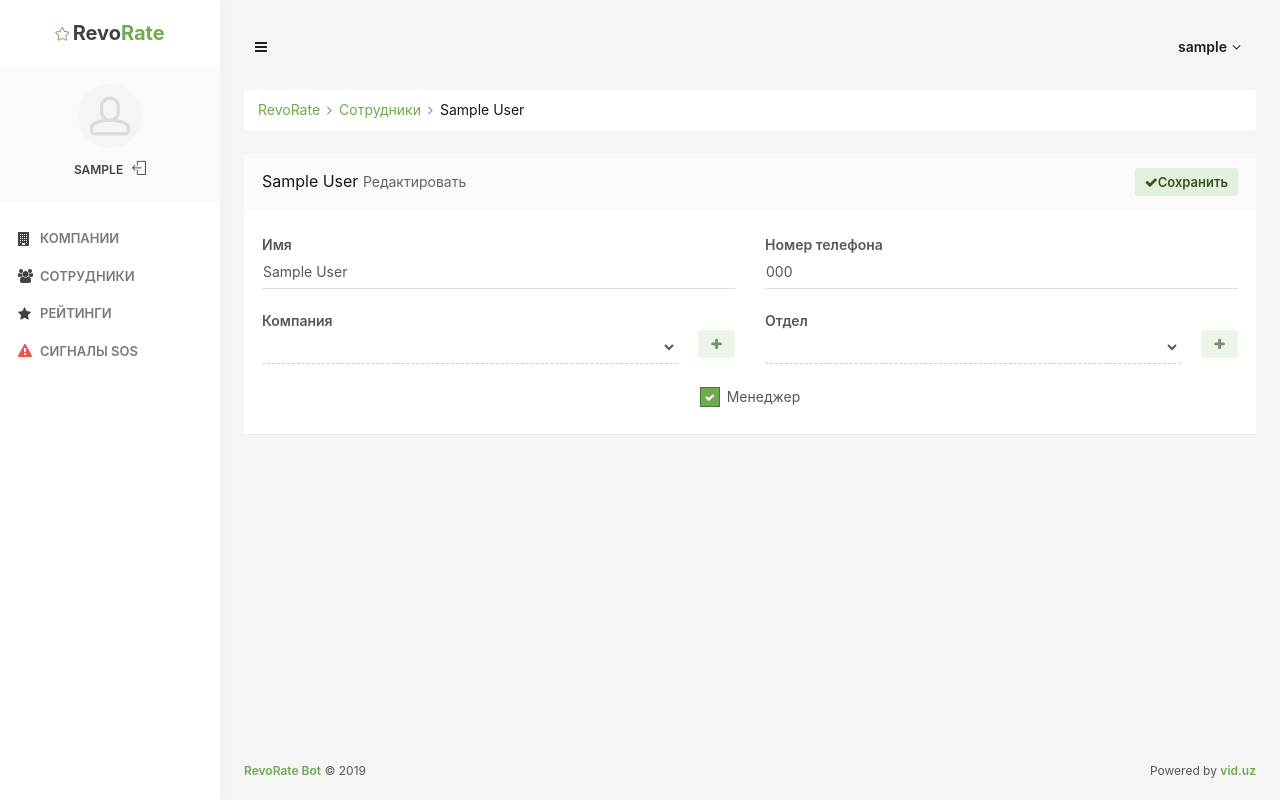
After one commit to dmitriyl99/Revorate, a Django app: page /users/1 in a window 1280 px wide. The commit adds this page. Run offline with Django 3.2, Linux system fonts and the light colour scheme; a user stored in the database is signed in; tables that the repository leaves empty hold one stand-in row (values such as "Sample post"); lists and menus that the app fills with data are empty; some libraries are stand-ins or nearby versions.

Commit message:
Edit user

```diff
--- a/revoratebot/urls.py
+++ b/revoratebot/urls.py
@@ -13,5 +13,6 @@ urlpatterns = [
     path('companies/<int:company_id>/departments/<int:pk>/delete', departments.DeleteDepartmentView.as_view(), name='admin_delete_department'),
     path('users/', users.UsersListView.as_view(), name='admin_users'),
     path('users/new', users.CreateUserView.as_view(), name='admin_new_user'),
-    path('users/<int:pk>/created', users.UserCreatedView.as_view(), name='admin_user_created')
+    path('users/<int:pk>/created', users.UserCreatedView.as_view(), name='admin_user_created'),
+    path('users/<int:pk>', users.EditUserView.as_view(), name='admin_edit_user')
 ]
--- a/revoratebot/views/users.py
+++ b/revoratebot/views/users.py
@@ -26,6 +26,13 @@ class CreateUserView(LoginRequiredMixin, FormView):
         is_manager = form.cleaned_data['is_manager']
         department = form.cleaned_data['department']
         company = form.cleaned_data['company']
+        if not is_manager:
+            if company == '' or company.isspace():
+                form.add_error('company', 'Вы не указали компанию')
+                return super().form_invalid(form)
+            if department == '' or department.isspace():
+                form.add_error('department', 'Вы не указали отделение')
+                return super().form_invalid(form)
         try:
             user = users.create_user(name, phone_number, company, department, is_manager)
         except Company.DoesNotExist:
@@ -59,6 +66,7 @@ class UserCreatedView(LoginRequiredMixin, DetailView):
 class EditUserView(LoginRequiredMixin, FormView):
     form_class = CreateUserForm
     success_url = reverse_lazy('admin_users')
+    template_name = 'admin/users/edit_user.html'
 
     def get(self, request, *args, **kwargs):
         user_id = kwargs.get('pk')
@@ -66,6 +74,10 @@ class EditUserView(LoginRequiredMixin, FormView):
         if not user:
             return Http404()
         self.object = user
+        if not user.is_manager:
+            self.company = user.department.company
+        else:
+            self.company = None
         return super().get(request, *args, **kwargs)
 
     def get_initial(self):
@@ -73,8 +85,62 @@ class EditUserView(LoginRequiredMixin, FormView):
         initial = super().get_initial()
         initial['name'] = user.name
         initial['phone_number'] = user.phone_number
-        initial['company'] = user.department.company_id
-        initial['department'] = user.department_id
+        if not user.is_manager:
+            initial['company'] = user.department.company_id or ''
+            initial['department'] = user.department_id or ''
+        else:
+            initial['company'] = ''
+            initial['department'] = ''
         initial['is_manager'] = user.is_manager
+        return initial
+
+    def post(self, request, *args, **kwargs):
+        user = users.get_by_id(kwargs.get('pk'))
+        if not user:
+            return Http404()
+        self.object = user
+        if not user.is_manager:
+            self.company = user.department.company
+        else:
+            self.company = None
+        return super().post(request, args, kwargs)
 
     def form_valid(self, form):
+        name = form.cleaned_data['name']
+        phone_number = form.cleaned_data['phone_number']
+        is_manager = form.cleaned_data['is_manager']
+        department = form.cleaned_data['department']
+        company = form.cleaned_data['company']
+        if not is_manager:
+            if company == '' or company.isspace():
+                form.add_error('company', 'Вы не указали компанию')
+                return super().form_invalid(form)
+            if department == '' or department.isspace():
+                form.add_error('department', 'Вы не указали отделение')
+                return super().form_invalid(form)
+
+        try:
+            user = users.edit_user(self.object.id, name, phone_number, company, department, is_manager)
+        except Company.DoesNotExist:
+            messages.error(self.request, "Указанная компания не существует, проверьте свой выбор")
+            return super().form_invalid(form)
+        except Department.DoesNotExist:
+            messages.error(self.request, "Указан не существующий отдел в выбранной компании, проверьте свой выбор")
+            return super().form_invalid(form)
+        except Exception as e:
+            messages.error(self.request, 'Произошла ошибка: ' + str(e))
+            return super().form_invalid(form)
+        if user.is_manager:
+            success_message = "Менеджер %s изменён" % user.name
+        else:
+            success_message = "Пользователь %s из отдела %s компании %s изменён" % (user.name, user.department.name, user.department.company.name)
+        messages.success(self.request, success_message)
+        return super().form_valid(form)
+
+    def get_context_data(self, **kwargs):
+        context = super().get_context_data(**kwargs)
+        context['companies'] = companies.get_all_companies()
+        context['departments'] = companies.get_all_departments()
+        if self.company:
+            context['current_departments'] = self.company.department_set.all()
+        return context
--- /dev/null
+++ b/templates/admin/users/edit_user.html
@@ -0,0 +1,119 @@
+{% extends 'layouts/base.html' %}
+{% load static %}
+{% block title %}
+    {{ form.name.value }}
+{% endblock %}
+{% block styles %}
+    <link rel="stylesheet" href="{% static 'assets/css/select2.min.css' %}">
+    <link rel="stylesheet" href="{% static 'assets/css/select2-bootstrap.min.css' %}">
+{% endblock %}
+{% block breadcrumbs %}
+    <a href="{% url 'admin_users' %}" class="breadcrumb-item">Сотрудники</a>
+    <span class="breadcrumb-item active">{{ form.name.value }}</span>
+{% endblock %}
+{% block content %}
+    <form action="" method="post">
+        {% csrf_token %}
+        <div class="block">
+            <div class="block-header block-header-default">
+                <h3 class="block-title">{{ form.name.value }} <small>Редактировать</small></h3>
+                <div class="block-options">
+                    <button type="submit" class="btn btn-alt-primary btn-sm"><i class="fa fa-check"></i>Сохранить</button>
+                </div>
+            </div>
+            <div class="block-content">
+                <div class="row">
+                    <div class="col-sm-12 col-md-6">
+                        <div class="form-group {% if form.name.errors %}is-invalid{% endif %}">
+                            <div class="form-material form-material-primary floating">
+                                <input type="text" name="name" id="name" value="{{ form.name.initial }}" class="form-control js-maxlength" maxlength="100" data-always-show="true" data-warning-class="badge badge-primary" data-limit-reached-class="badge badge-primary">
+                                <label for="{{ form.name.id_for_label }}">Имя</label>
+                            </div>
+                            {% for error in form.name.errors %}
+                                <div class="invalid-feedback">{{ error }}</div>
+                            {% endfor %}
+                        </div>
+                    </div>
+                    <div class="col-sm-12 col-md-6">
+                        <div class="form-group {% if form.phone_number.errors %}is-invalid{% endif %}">
+                            <div class="form-material form-material-primary floating">
+                                <input type="text" name="phone_number" id="phone_number" value="{{ form.phone_number.value }}" class="form-control js-masked-phone">
+                                <label for="{{ form.phone_number.id_for_label }}">Номер телефона</label>
+                            </div>
+                            {% for error in form.phone_number.errors %}
+                                <div class="invalid-feedback">{{ error }}</div>
+                            {% endfor %}
+                        </div>
+                    </div>
+                </div>
+                <div class="row">
+                    <div class="col-sm-12 col-md-6">
+                        <input type="hidden" name="company" id="company" value="{{ form.company.value}}">
+                        <div class="form-group {% if form.company.errors %}is-invalid{% endif %}">
+                            <div class="form-material input-group" id="companiesInputGroup">
+                                <select name="companiesSelect" id="companiesSelect" {% if form.is_manager.value %}disabled{% endif %} class="js-select2 form-control" data-placeholder="Выберите компанию">
+                                    <option></option>
+                                    {% for company in companies %}
+                                        <option value="{{ company.id }}" {% if form.company.value == company.id %}selected{% endif %}>{{ company.name }}</option>
+                                    {% endfor %}
+                                </select>
+                                <label for="companiesSelect">Компания</label>
+                                <a href="#" class="ml-20 btn btn-sm btn-alt-primary {% if form.is_manager.value %}disabled{% endif %}" id="addCompanyBtn">
+                                    <i class="fa fa-fw fa-plus"></i>
+                                </a>
+                            </div>
+                            {% for error in form.company.errors %}
+                                <div class="invalid-feedback">{{ error }}</div>
+                            {% endfor %}
+                        </div>
+                    </div>
+                    <div class="col-sm-12 col-md-6">
+                        <input type="hidden" name="department" id="department" value="{{ form.department.value }}">
+                        <div class="form-group {% if form.department.errors %}is-invalid{% endif %}">
+                            <div class="form-material input-group" id="departmentsInputGroup">
+                                <select name="departmentsSelect" id="departmentsSelect" class="js-select2 form-control" {% if form.is_manager.value %}disabled{% endif %} data-placeholder="Выберите отдел">
+                                    <option></option>
+                                    {% if current_departments %}
+                                        {% for department in current_departments %}
+                                            <option value="{{ department.id }}" {% if department.id == form.department.value %}selected{% endif %}>{{ department.name }}</option>
+                                        {% endfor %}
+                                    {% endif %}
+                                </select>
+                                <label for="departmentsSelect">Отдел</label>
+                                <a href="#" class="ml-20 btn btn-sm btn-alt-primary {% if form.is_manager.value %}disabled{% endif %}" id="addDepartmentBtn">
+                                    <i class="fa fa-fw fa-plus"></i>
+                                </a>
+                            </div>
+                            {% for error in form.department.errors %}
+                                <div class="invalid-feedback">{{ error }}</div>
+                            {% endfor %}
+                        </div>
+                    </div>
+                </div>
+                <div class="row align-items-center mb-20 justify-content-center">
+                    <label class="css-control css-control-primary css-checkbox">
+                        <input type="checkbox" name="is_manager" id="is_manager" class="css-control-input" {% if form.is_manager.value %}checked{% endif %}>
+                        <span class="css-control-indicator"></span> Менеджер
+                    </label>
+                </div>
+            </div>
+        </div>
+    </form>
+    <div class="d-none" id="departmentsList">
+        {% for department in departments %}
+            <option value="{{ department.id }}" data-company-id="{{ department.company_id }}">{{ department.name }}</option>
+        {% endfor %}
+    </div>
+{% endblock %}
+{% block scripts %}
+    <script src="https://cdnjs.cloudflare.com/ajax/libs/cleave.js/1.5.0/cleave.min.js" integrity="sha256-X5i5OjhCpz9EP/izWPCm4eSdyEJFZ5Q7yWd/1fBs1Z4=" crossorigin="anonymous"></script>
+    <script src="https://nosir.github.io/cleave.js/dist/cleave-phone.i18n.js"></script>
+    <script src="{% static 'assets/js/plugins/select2.full.min.js' %}"></script>
+    <script src="{% static 'assets/js/plugins/bootstrap-maxlength.min.js' %}"></script>
+    <script src="{% static 'assets/js/createUser.js' %}"></script>
+    <script>
+        jQuery(function() {
+            Codebase.helpers(['select2', 'maxlength'])
+        })
+    </script>
+{% endblock %}
--- a/templates/admin/users/users_list.html
+++ b/templates/admin/users/users_list.html
@@ -58,7 +58,7 @@
                                         {% endif %}
                                     </td>
                                     <td class="text-center">
-                                        <a href="#" class="btn btn-sm btn-alt-info" data-toggle="tooltip" title="Просмотр">
+                                        <a href="{% url 'admin_edit_user' pk=user.id %}" class="btn btn-sm btn-alt-info" data-toggle="tooltip" title="Просмотр">
                                             <i class="fa fa-user"></i>
                                         </a>
                                     </td>
```
Also changed, not shown: core/managers/users.py (+29 -13 lines).
